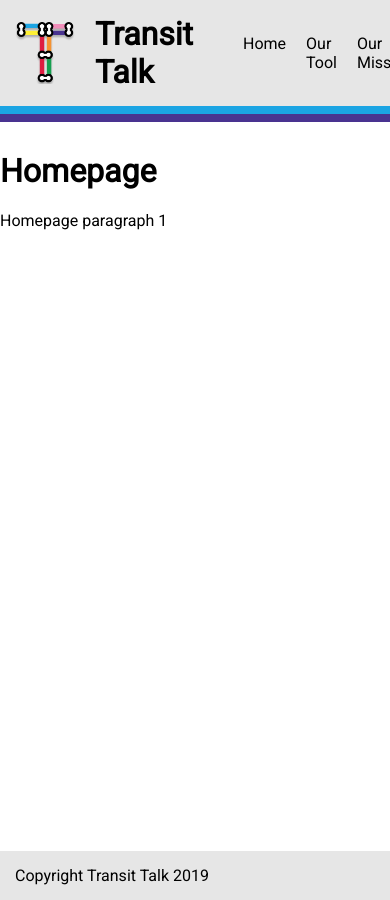
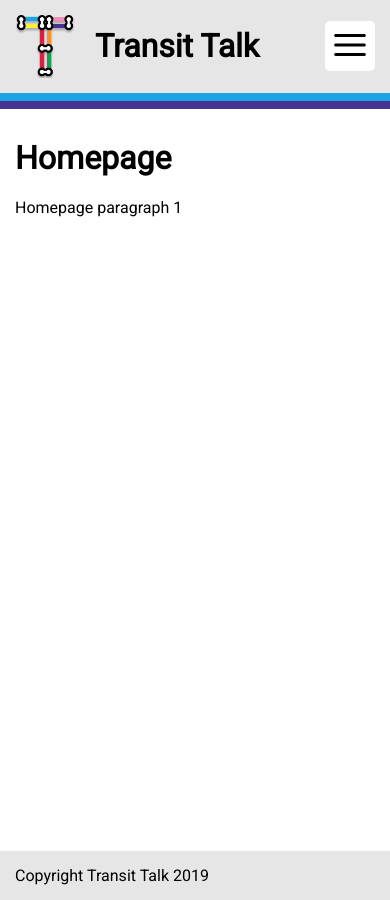
Before and after one commit to TransitTalk/CaravanTransit.github.io, a Jekyll site: the page built from index.html, in a window 390 px wide. Built offline with Jekyll 4.4.1, drawn with Linux system fonts in a browser that asks for light colours.

Commit message:
Implemented mobile menu and basic styling

```diff
--- a/_includes/header.html
+++ b/_includes/header.html
@@ -1,4 +1,4 @@
-<header>
+<header id="header-menu">
     <div class="header-inner">
         <a href="/" class="title">
             <img src="/assets/images/logo.png"
@@ -7,6 +7,12 @@
 
             {{ site.title }}
         </a>
+
+        <button id="mob-menu-toggle" class="menu-btn"
+            aria-label="Toggle Mobile Menu"
+            aria-expanded="false">
+            <img src="/assets/images/menu.svg" alt="">
+        </button>
 
         <ul class="nav-links">
             <li>
--- a/_layouts/default.html
+++ b/_layouts/default.html
@@ -1,9 +1,11 @@
 <!doctype html>
-<html>
+<html lang="en">
   <head>
+    <title>{{ page.title }}</title>
+    <meta name="viewport" content="width=device-width, initial-scale=1">
     <meta charset="utf-8">
-    <title>{{ page.title }}</title>
     <link rel="stylesheet" href="/css/styles.css">
+    <script src="/js/header.js" async="true"></script>
   </head>
   <body>
     {% include header.html %}
--- a/_sass/main.scss
+++ b/_sass/main.scss
@@ -29,6 +29,11 @@
     margin: 0;
 }
 
-.page-content {
-    @extend %content-width;
+// Customize focus
+*:focus {
+    outline: none;
+    box-shadow: 0px 0px 0px 3px $orange;
 }
+
+// Make page content restricted width
+.page-content { @extend %content-width; }
--- a/_sass/partials/_header.scss
+++ b/_sass/partials/_header.scss
@@ -1,10 +1,12 @@
+$header-line-size: 8px;
+
 header {
     padding: 15px;
     background-color: $grey;
-    border-bottom: solid $blue 8px;
+    border-bottom: solid $blue $header-line-size;
     // Use box-shadow and margin to fake a second border
-    box-shadow: 0px 0px 0px 8px $purple;
-    margin-bottom: 8px + 30px;
+    box-shadow: 0px 0px 0px $header-line-size $purple;
+    margin-bottom: $header-line-size + 30px;
 
     // Make title and nav links black with no underline
     a {
@@ -12,6 +14,18 @@
         text-decoration: none;
     }
 
+    .menu-btn {
+        display: none;
+        cursor: pointer;
+        border-radius: 5px;
+        width: 50px;
+        height: 50px;
+        border: none;
+        background-color: $white;
+
+        &:hover, &:focus { background-color: $dark-white; }
+        img { width: 100%; }
+    }
     .header-inner {
         @extend %content-width;
         display: flex;
@@ -37,3 +51,34 @@
         li { margin: 0 10px; }
     }
 }
+
+// Mobile styling
+@media (max-width: 800px) {
+    main { padding: 0px 15px; }
+    header {
+        position: relative;
+
+        &:not(.-open) .nav-links { height: 0px; }
+        &.-open .nav-links { height: 220px; }
+
+        .header-inner { align-items: center; }
+        .menu-btn { display: block; }
+        ul.nav-links {
+            position: absolute;
+            flex-direction: column;
+            transition: height 0.4s;
+            overflow: hidden;
+            width: 100%;
+            // Make top value 100% (header height) + 2 lines
+            top: calc(100% + #{$header-line-size * 2});
+            left: 0;
+            background-color: $grey;
+            box-sizing: border-box;
+            padding: 0px 10px;
+
+            li { margin: 10px 0; }
+            li:first-of-type { margin-top: 20px; }
+            li:last-of-type { margin-bottom: 20px; }
+        }
+    }
+}
--- a/_sass/variables/_colors.scss
+++ b/_sass/variables/_colors.scss
@@ -2,6 +2,8 @@
  * Color Variables
  */
 
+$white:         #FFFFFF;
+$dark-white:    #BBBBBB;
 $grey:          #E6E6E6;
 $black:         #000000;
 
--- /dev/null
+++ b/js/header.js
@@ -0,0 +1,21 @@
+// HTML selectors
+var headerMenuId        = 'header-menu';
+var headerMenuOpenClass = '-open';
+var mobMenuToggleId     = 'mob-menu-toggle';
+
+// HTML elements
+var mobileMenuBtn;
+var headerMenu;
+
+function toggleMobileMenu() {
+    // Toggle '-open' class and aria-expanded
+    headerMenu.classList.toggle(headerMenuOpenClass);
+    mobileMenuBtn.toggleAttribute('aria-expanded');
+}
+
+window.onload = function() {
+    mobileMenuBtn   = document.getElementById(mobMenuToggleId);
+    headerMenu      = document.getElementById(headerMenuId);
+
+    mobileMenuBtn.addEventListener('click', toggleMobileMenu);
+}
```
Also changed, not shown: assets/images/menu.svg (added).
